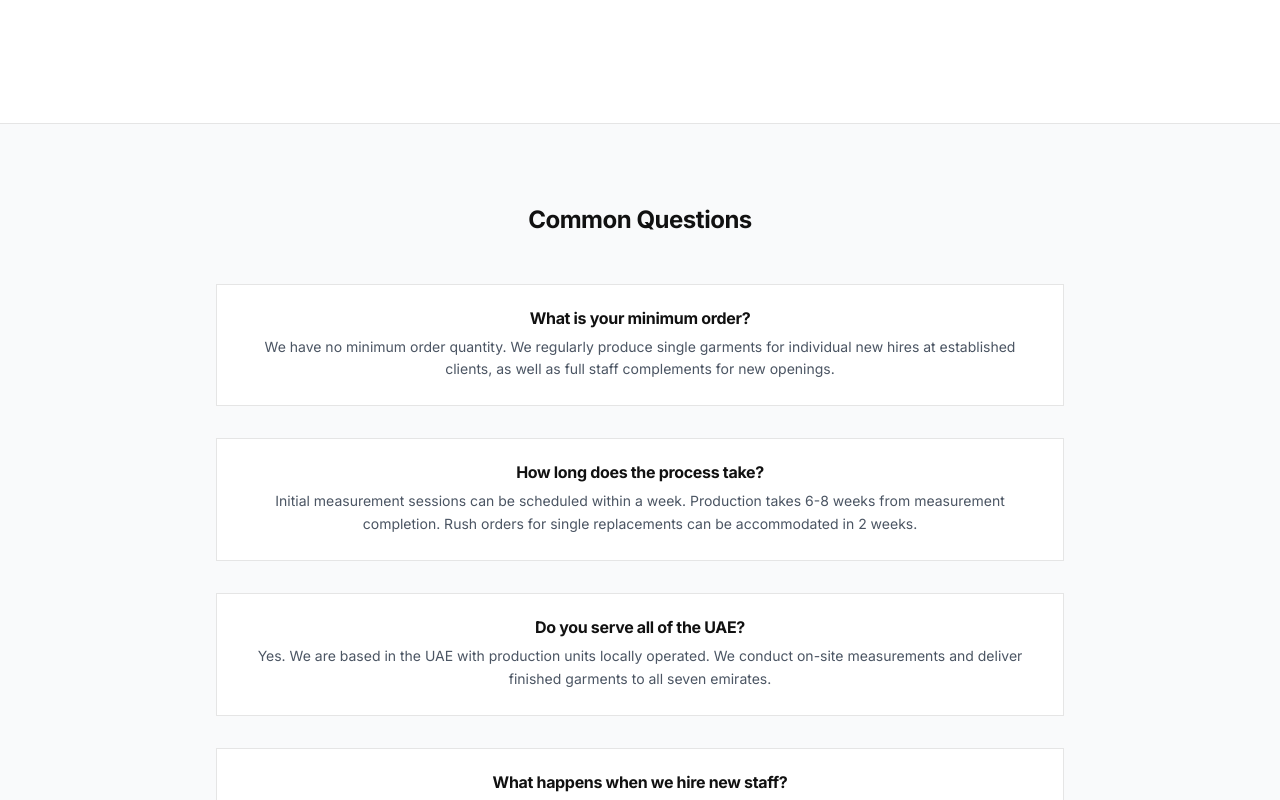
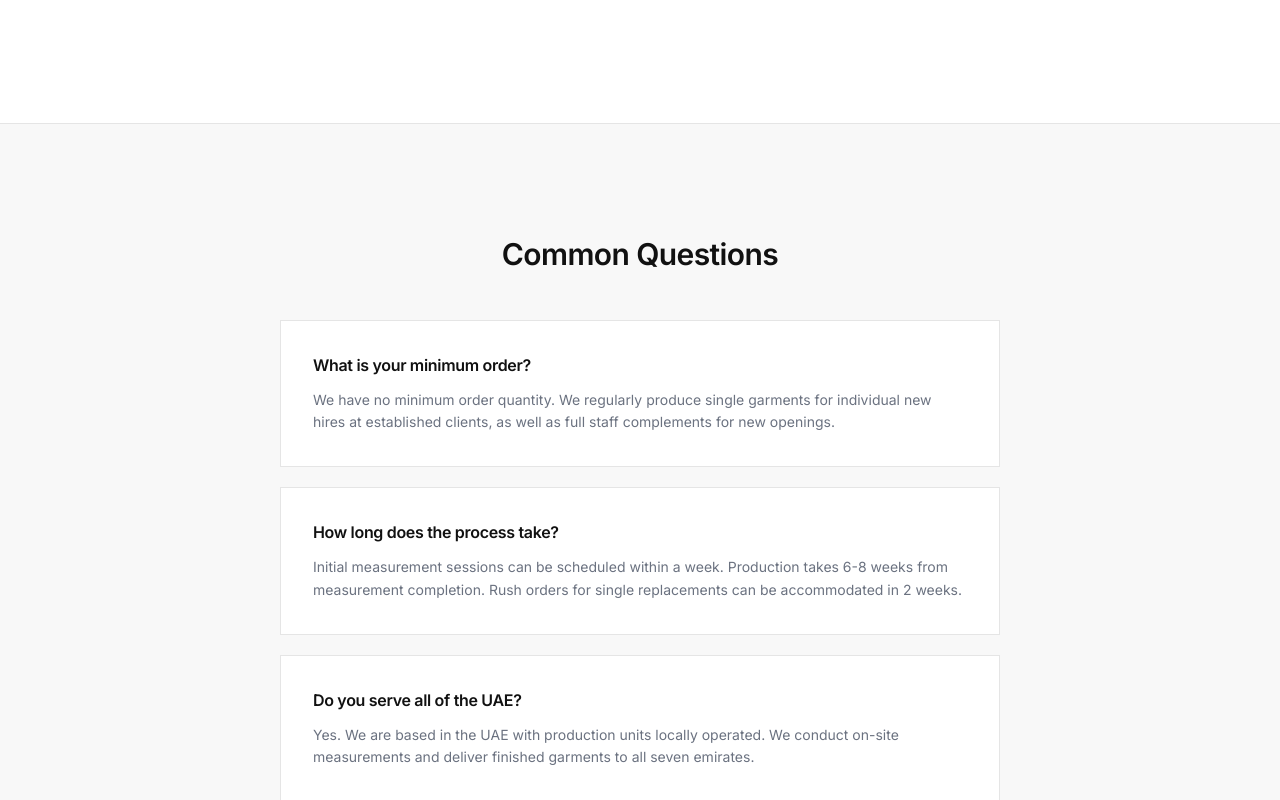
Before and after one commit to popalzaiproductions-debug/popalzai-export, a React (Vite) app: page / in a window 1280 px wide. Shown: the part 7120-7920 px from the top of the page. Built offline with nearby package versions, Linux system fonts and the light colour scheme.

Commit message:
Update FAQ.tsx

```diff
--- a/src/sections/FAQ.tsx
+++ b/src/sections/FAQ.tsx
@@ -23,20 +23,26 @@ const faqs = [
 
 export default function FAQ() {
   return (
-    <section className="py-20 bg-gray-50 border-t border-light">
-      <div className="max-w-4xl mx-auto px-6">
-        <h2 className="text-2xl font-bold mb-12 text-center">Common Questions</h2>
+    <section className="py-20 md:py-28 bg-[#f8f8f8] border-t border-[#e5e5e5]">
+      <div className="max-w-3xl mx-auto px-6">
 
-        <div className="space-y-8">
+        {/* Header - centered */}
+        <h2 className="text-2xl md:text-3xl font-semibold text-center mb-12">
+          Common Questions
+        </h2>
+
+        {/* FAQ Items */}
+        <div className="space-y-5">
           {faqs.map((faq, index) => (
-            <div key={index} className="bg-white p-6 rounded-lg border border-light">
-              <h3 className="font-bold mb-2">{faq.question}</h3>
-              <p className="text-sm text-gray-600 leading-relaxed">
+            <div key={index} className="bg-white p-6 md:p-8 rounded-lg border border-[#e5e5e5]">
+              <h3 className="font-semibold text-base mb-3 text-center md:text-left">{faq.question}</h3>
+              <p className="text-sm text-gray-500 leading-relaxed text-center md:text-left">
                 {faq.answer}
               </p>
             </div>
           ))}
         </div>
+
       </div>
     </section>
   )
```
